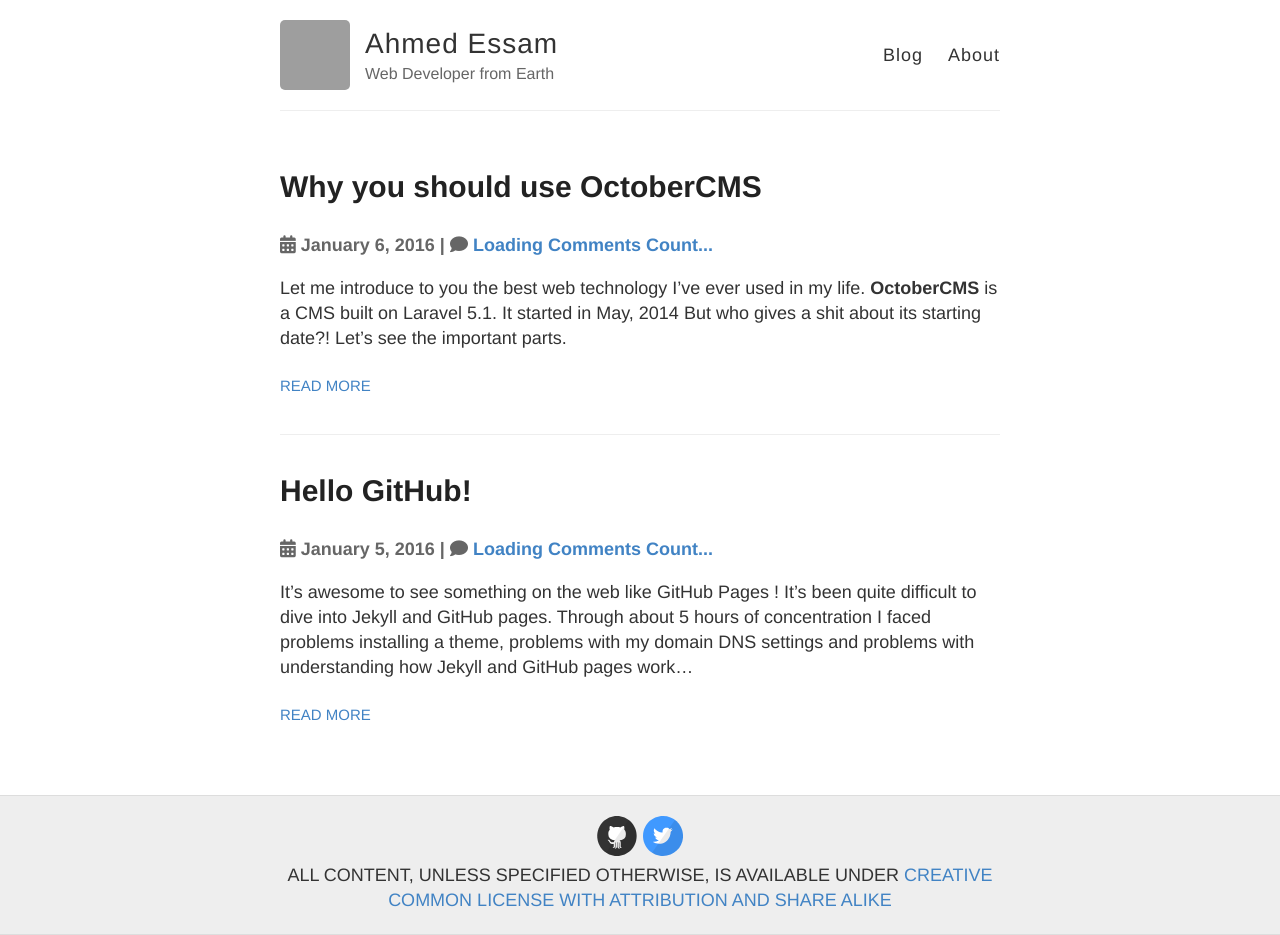
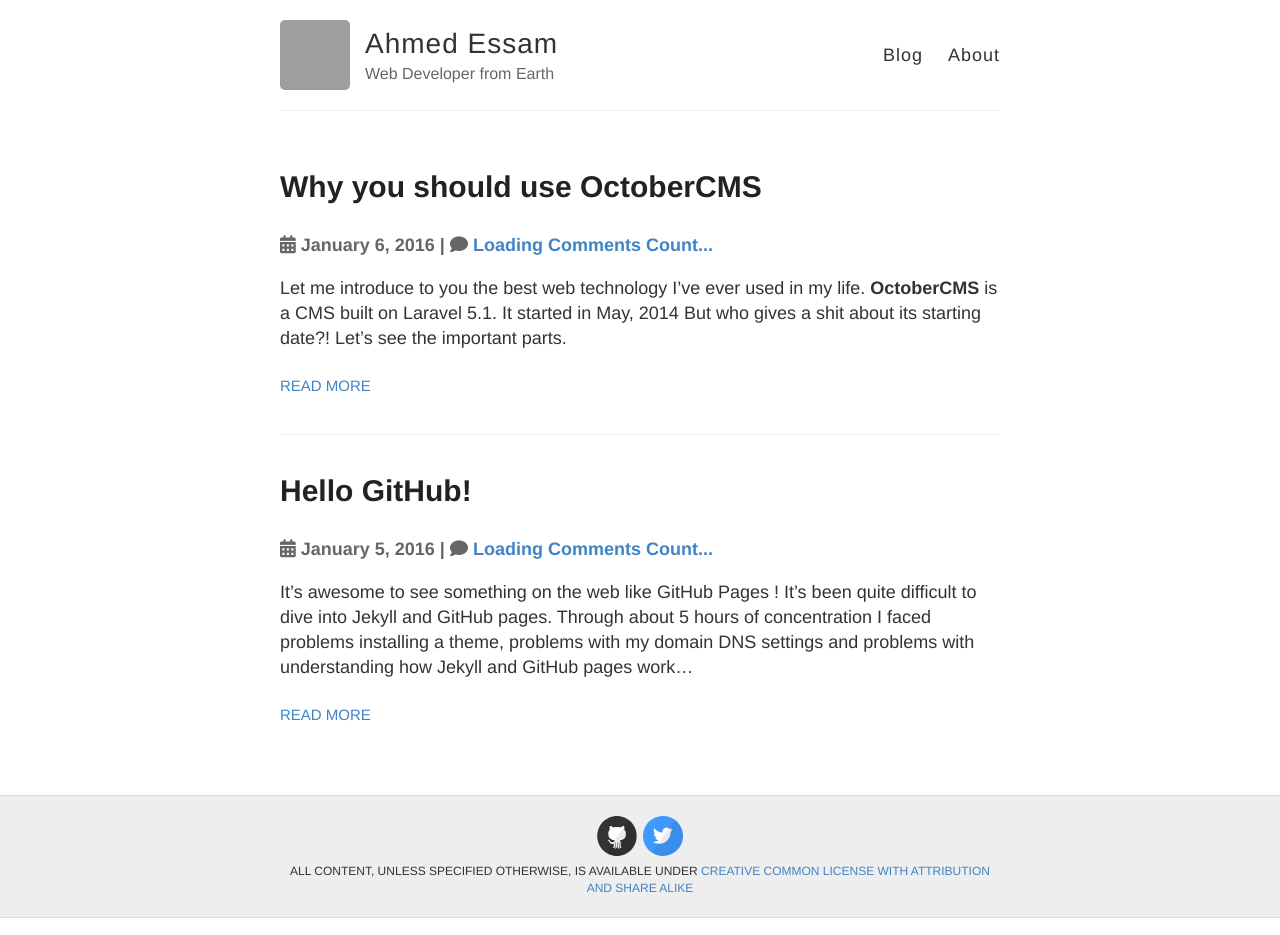
Before and after one commit to lilessam/lilessam.github.io, a Jekyll site: the page built from index.html, in a window 1280 px wide. Built offline with Jekyll 4.4.1, drawn with Linux system fonts in a browser that asks for light colours; nearby versions of some CDN libraries; the list of posts is cut into pages by our own code; comment, search, counter and statistics services are not loaded; grey boxes are pictures that could not be loaded.

Commit message:
-Update creative commons hint

```diff
--- a/_layouts/default.html
+++ b/_layouts/default.html
@@ -43,7 +43,7 @@
         <footer class="footer">
           {% include svg-icons.html %}
           <br>
-          ALL CONTENT, UNLESS SPECIFIED OTHERWISE, IS AVAILABLE UNDER <a target="_blank" href="http://creativecommons.org/licenses/by-sa/4.0/">CREATIVE COMMON LICENSE WITH ATTRIBUTION AND SHARE ALIKE</a>
+          <div style="font-size:12px">ALL CONTENT, UNLESS SPECIFIED OTHERWISE, IS AVAILABLE UNDER <a target="_blank" href="http://creativecommons.org/licenses/by-sa/4.0/">CREATIVE COMMON LICENSE WITH ATTRIBUTION AND SHARE ALIKE</a></div>
         </footer>
       </div>
     </div>
```
